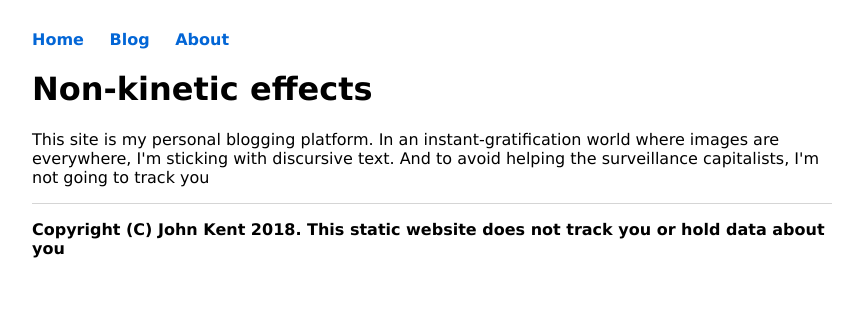
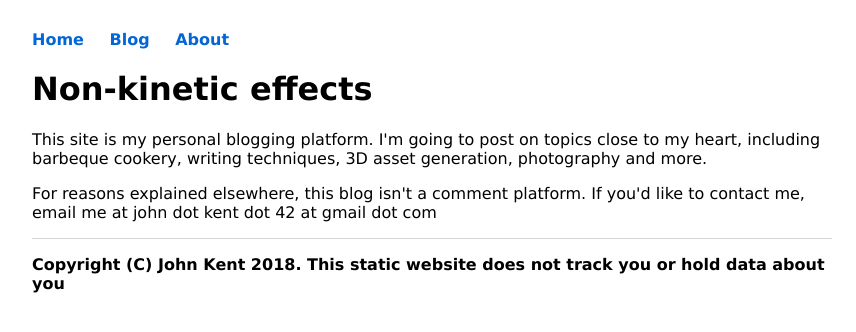
Before and after one commit to KineticLensman/KineticLensman.github.io, a Jekyll site: the page built from index.html, in a window 1280 px wide. Shown: the top 332 px of the page, without its empty margins (208-1064 px from the left). Built offline with Jekyll 4.4.1, drawn with Linux system fonts in a browser that asks for light colours.

Commit message:
better description, added email

```diff
--- a/index.html
+++ b/index.html
@@ -5,7 +5,6 @@
 ---
 <div class="blurb">
 	<h1>Non-kinetic effects</h1>
-	<p>This site is my personal blogging platform. In an instant-gratification world where images are everywhere, I'm sticking with discursive text.
-
-		And to avoid helping the surveillance capitalists, I'm not going to track you</p>
+	<p>This site is my personal blogging platform. I'm going to post on topics close to my heart, including barbeque cookery, writing techniques, 3D asset generation, photography and more.</p>
+	<p>For reasons explained elsewhere, this blog isn't a comment platform. If you'd like to contact me, email me at john dot kent dot 42 at gmail dot com</p>
 </div><!-- /.blurb -->
```
